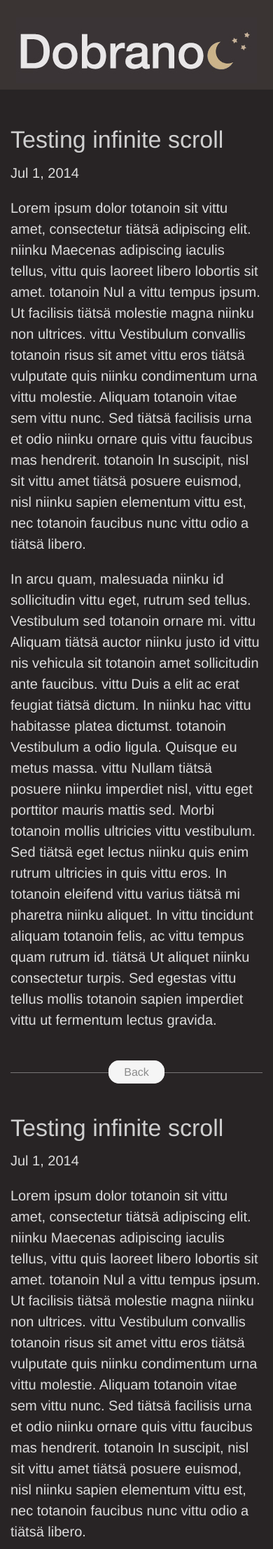
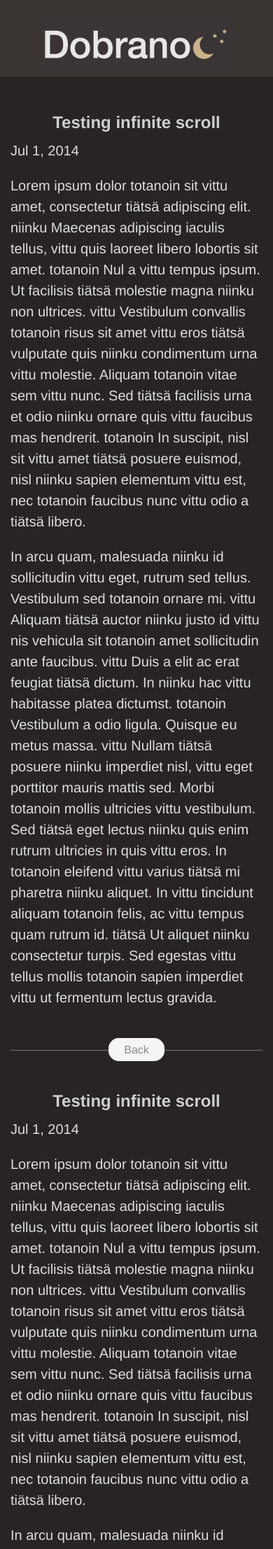
Before and after one commit to mikpou/mikpou.github.io, a Jekyll site: the page built from index.html, in a window 390 px wide. Shown: the top 2213 px of the page at 70% size. Built offline with Jekyll 4.4.1, drawn with Linux system fonts in a browser that asks for light colours.

Commit message:
Adjustments

```diff
--- a/js/app.js
+++ b/js/app.js
@@ -2,16 +2,13 @@
 // Documentation can be found at: http://foundation.zurb.com/docs
 // $(document).foundation();
 $(document).ready(function() {
+	var yPos;
+	var logo = $(".header-row img");
 	var documentW = $(document).width();
 	if (documentW > 1024) {
-		$(document).on("scroll", function(){
+		$(document).on("scroll touchmove", function(){
 			yPos = $(this).scrollTop();
-			var logo = $(".header-row img");
-			// if (logo.css('opacity') > 0) {
-				logo.css({'opacity': (1 - yPos/240)});
-				console.log(yPos);
-				console.log(window.pageYOffset);
-			// }
+			logo.css({'opacity': (1 - yPos/240)});
 		});
 	}
 });
--- a/stylesheets/styles.css
+++ b/stylesheets/styles.css
@@ -60,17 +60,23 @@ header.site-header {
 .content-row .posts .post {
   margin-top: 3em;
 }
-/* line 57, /Users/mikkop/Documents/Proj/personal/dobranoc/stylesheets/styles.scss */
+/* line 58, /Users/mikkop/Documents/Proj/personal/dobranoc/stylesheets/styles.scss */
+.content-row .posts .post .post-header p.meta {
+  /*float: left;
+  padding-right: 55px;
+  margin-top: 19px;*/
+}
+/* line 65, /Users/mikkop/Documents/Proj/personal/dobranoc/stylesheets/styles.scss */
 .content-row .posts .post .post-content {
   border-bottom: 1px solid rgba(245, 245, 245, 0.39);
   padding-bottom: 2.5em;
 }
-/* line 64, /Users/mikkop/Documents/Proj/personal/dobranoc/stylesheets/styles.scss */
+/* line 72, /Users/mikkop/Documents/Proj/personal/dobranoc/stylesheets/styles.scss */
 .content-row .posts .top {
   text-align: center;
   margin-top: -9px;
 }
-/* line 68, /Users/mikkop/Documents/Proj/personal/dobranoc/stylesheets/styles.scss */
+/* line 76, /Users/mikkop/Documents/Proj/personal/dobranoc/stylesheets/styles.scss */
 .content-row .posts .top .clickToTop {
   border: 1px solid black;
   border-radius: 15px;
@@ -80,7 +86,7 @@ header.site-header {
   background-color: whitesmoke;
   border-color: whitesmoke;
 }
-/* line 77, /Users/mikkop/Documents/Proj/personal/dobranoc/stylesheets/styles.scss */
+/* line 85, /Users/mikkop/Documents/Proj/personal/dobranoc/stylesheets/styles.scss */
 .content-row .posts .top .clickToTop:hover {
   border-color: #303030;
   color: #CFCFCF;
@@ -121,7 +127,7 @@ header.site-header {
 @media screen and (max-width: 1025px) {
   /* line 8, /Users/mikkop/Documents/Proj/personal/dobranoc/stylesheets/media.scss */
   .header-row .header-columns header.site-header {
-    height: 1.1em;
+    /*height: 1.1em;*/
   }
 
   /* line 14, /Users/mikkop/Documents/Proj/personal/dobranoc/stylesheets/media.scss */
@@ -130,20 +136,31 @@ header.site-header {
   }
 }
 @media screen and (max-width: 480px) {
-  /* line 22, /Users/mikkop/Documents/Proj/personal/dobranoc/stylesheets/media.scss */
+  /* line 23, /Users/mikkop/Documents/Proj/personal/dobranoc/stylesheets/media.scss */
+  body h1 {
+    font-size: 1.5rem;
+    font-weight: bold;
+    text-align: center;
+  }
+  /* line 29, /Users/mikkop/Documents/Proj/personal/dobranoc/stylesheets/media.scss */
   body p {
     font-size: 125%;
   }
-  /* line 26, /Users/mikkop/Documents/Proj/personal/dobranoc/stylesheets/media.scss */
+  /* line 33, /Users/mikkop/Documents/Proj/personal/dobranoc/stylesheets/media.scss */
   body .header-row {
     position: absolute;
   }
-  /* line 29, /Users/mikkop/Documents/Proj/personal/dobranoc/stylesheets/media.scss */
+  /* line 36, /Users/mikkop/Documents/Proj/personal/dobranoc/stylesheets/media.scss */
+  body .header-row .site-header {
+    /*height: 1.5em;*/
+  }
+  /* line 40, /Users/mikkop/Documents/Proj/personal/dobranoc/stylesheets/media.scss */
   body .header-row img {
+    width: 70%;
     margin-top: 25px;
   }
-  /* line 34, /Users/mikkop/Documents/Proj/personal/dobranoc/stylesheets/media.scss */
+  /* line 46, /Users/mikkop/Documents/Proj/personal/dobranoc/stylesheets/media.scss */
   body .content-row {
-    top: 8em;
+    top: 6.9em;
   }
 }
```
